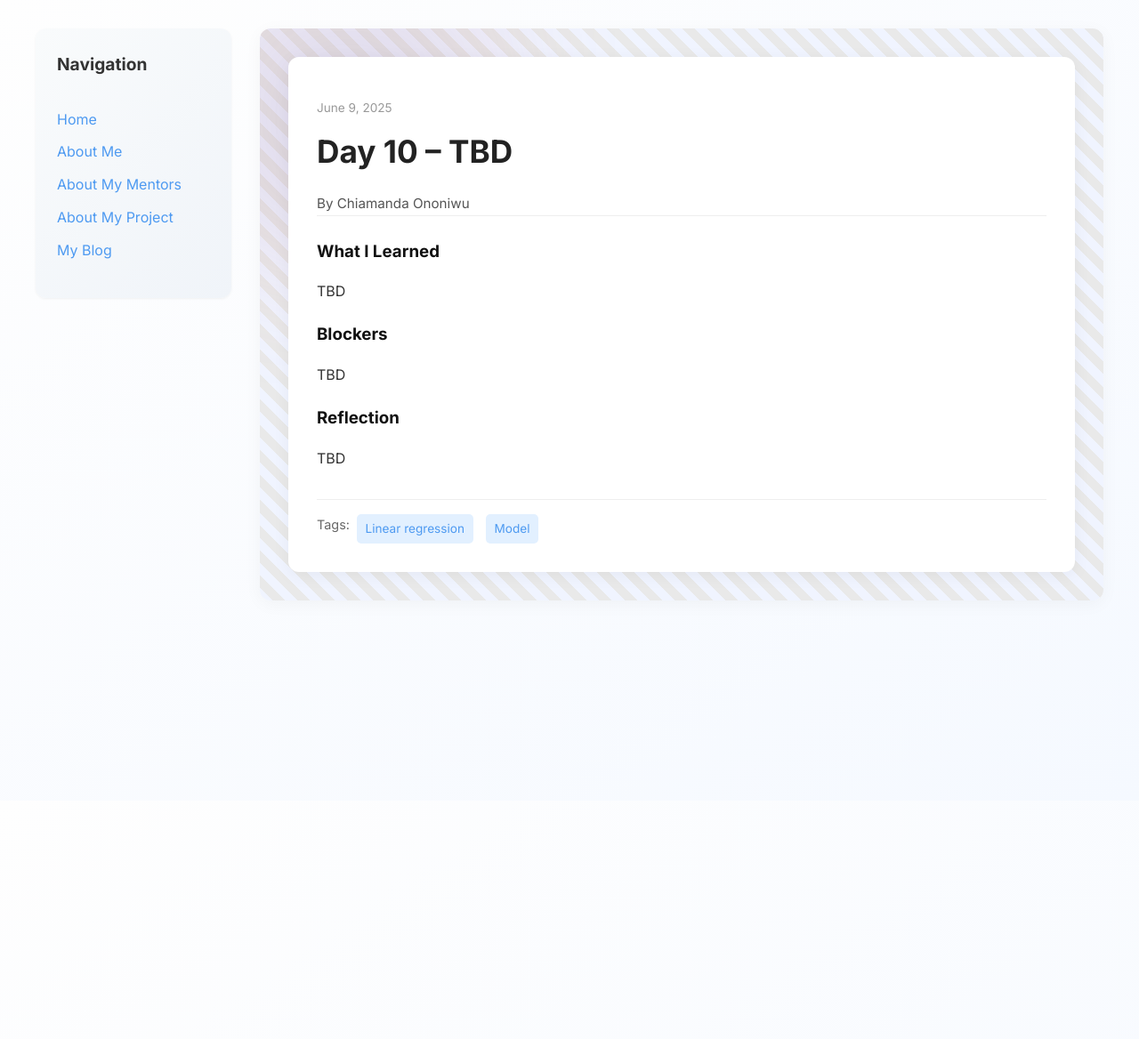
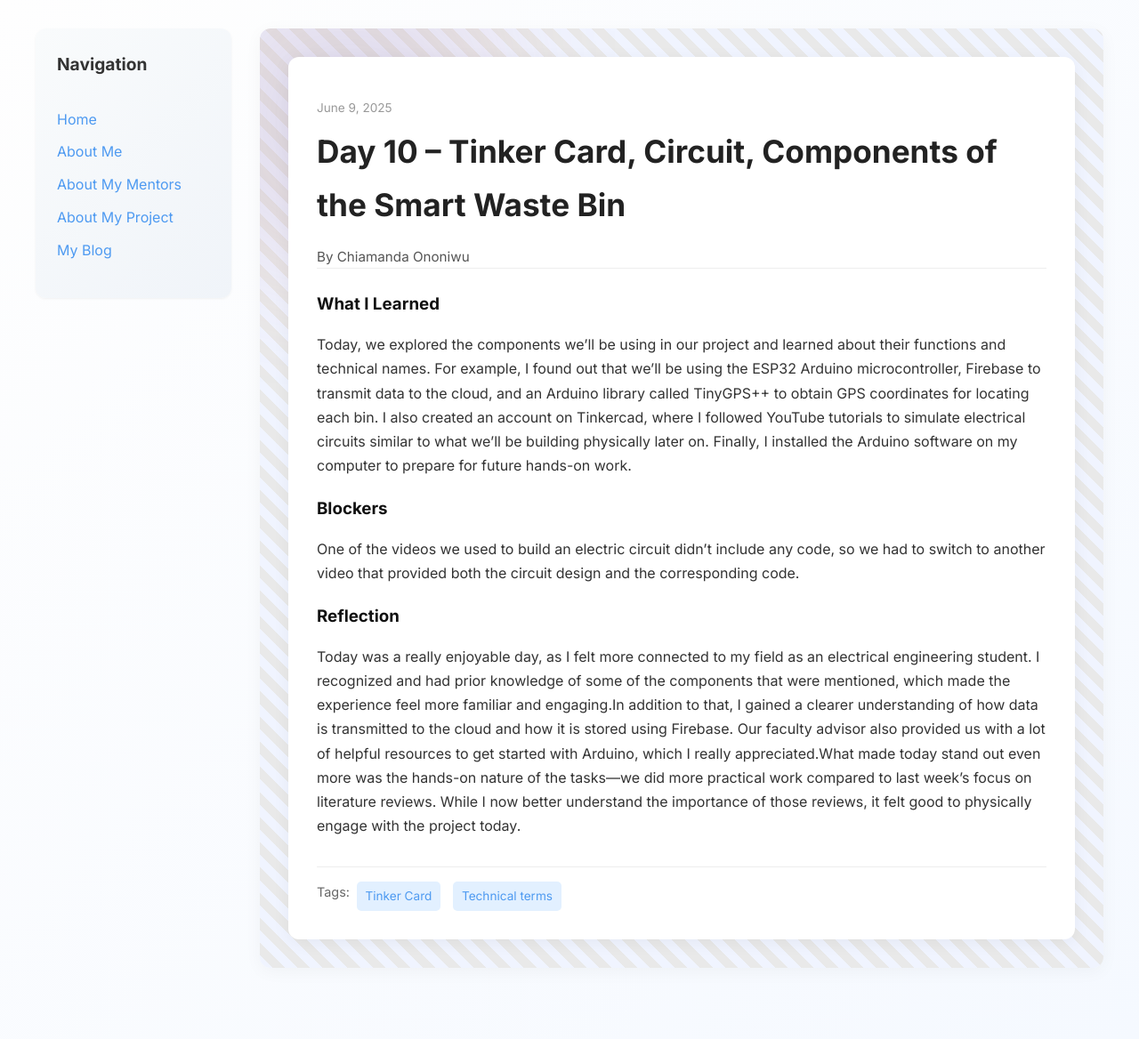
Before and after one commit to Chiamanda07/Chiamanda07.github.io, a Jekyll site: the page built from _posts/2025-06-09-day-10.md, in a window 1280 px wide. Shown: the whole page at 89% size. Built offline with Jekyll 4.4.1, drawn with Linux system fonts in a browser that asks for light colours; before the commit the page ends 900 px from its top, so only the background shows below that.

Commit message:
Update 2025-06-09-day-10.md

```diff
--- a/_posts/2025-06-09-day-10.md
+++ b/_posts/2025-06-09-day-10.md
@@ -1,17 +1,18 @@
 ---
 layout: post
-title: "Day 10 – TBD"
+title: "Day 10 – Tinker Card, Circuit, Components of the Smart Waste Bin"
 date: 2025-06-09
 author: Chiamanda Ononiwu
 permalink: /day10.html
-tags: ["Linear regression", "Model"]
+tags: ["Tinker Card", "Technical terms"]
 
 what_i_learned: |
-  TBD
+  Today, we explored the components we’ll be using in our project and learned about their functions and technical names. For example, I found out that we’ll be using the ESP32 Arduino microcontroller, Firebase to transmit data to the cloud, and an Arduino library called TinyGPS++ to obtain GPS coordinates for locating each bin.
+  I also created an account on Tinkercad, where I followed YouTube tutorials to simulate electrical circuits similar to what we’ll be building physically later on. Finally, I installed the Arduino software on my computer to prepare for future hands-on work.
 
 blockers: |
-  TBD
+  One of the videos we used to build an electric circuit didn’t include any code, so we had to switch to another video that provided both the circuit design and the corresponding code.
 
 reflection: |
-   TBD
+   Today was a really enjoyable day, as I felt more connected to my field as an electrical engineering student. I recognized and had prior knowledge of some of the components that were mentioned, which made the experience feel more familiar and engaging.In addition to that, I gained a clearer understanding of how data is transmitted to the cloud and how it is stored using Firebase. Our faculty advisor also provided us with a lot of helpful resources to get started with Arduino, which I really appreciated.What made today stand out even more was the hands-on nature of the tasks—we did more practical work compared to last week’s focus on literature reviews. While I now better understand the importance of those reviews, it felt good to physically engage with the project today.
 ---
```
